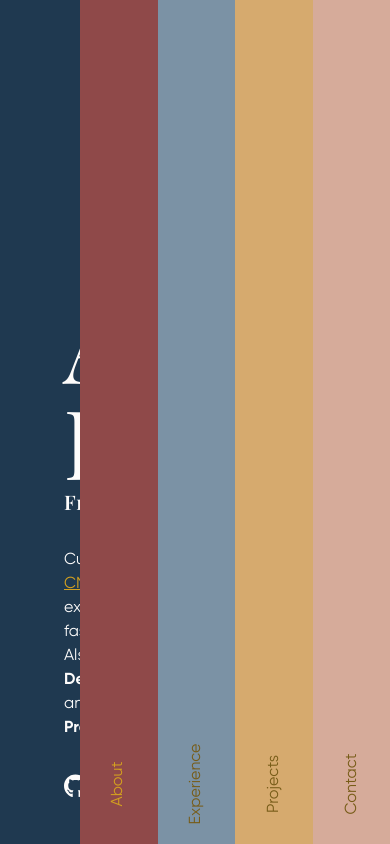
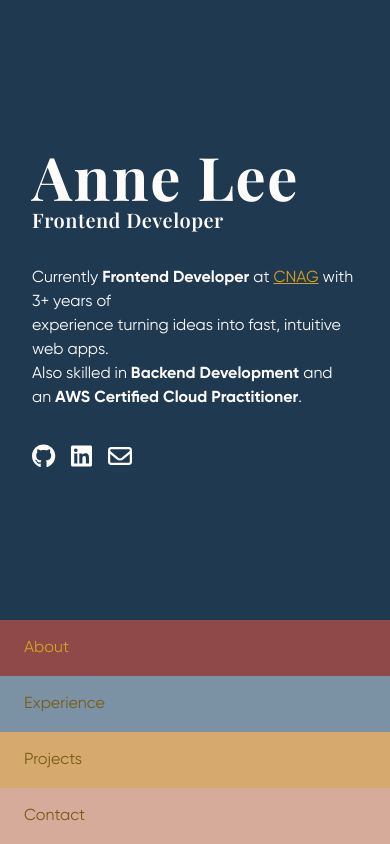
Before and after one commit to anne-mfl/portfolio-v3, a React (Vite) app: page / in a window 390 px wide. Built offline with nearby package versions, Linux system fonts and the light colour scheme; a web font is replaced by a local one.

Commit message:
starting with responsive

```diff
--- a/src/App.jsx
+++ b/src/App.jsx
@@ -16,7 +16,9 @@ function App() {
     <BrowserRouter>
       {/* <Routes> */}
       {/* <Route path="/" element={<BaseLayout />} /> */}
-      <div className='font-gilroy flex bg-custom_navy'>
+      <div className='font-gilroy flex bg-custom_navy
+        max-lg:flex-col max-lg:h-screen
+      '>
         <Home activePage={activePage} setActivePage={setActivePage} />
         <About activePage={activePage} setActivePage={setActivePage} />
         <Experience activePage={activePage} setActivePage={setActivePage} />
--- a/src/index.css
+++ b/src/index.css
@@ -21,7 +21,7 @@
 
 @layer components {
   .page_title {
-    @apply text-8xl font-bold font-playfair tracking-wide
+    @apply text-8xl font-bold font-playfair tracking-wide max-lg:text-6xl
   }
   .tech_stack {
     @apply [&>ul]:flex [&>ul]:flex-wrap [&>ul]:gap-1
--- a/src/layout/PageLayout.jsx
+++ b/src/layout/PageLayout.jsx
@@ -4,16 +4,11 @@ const PageLayout = ({ children, activePage, setActivePage, thisPage }) => {
 
   const getDelay = () => {
     switch (thisPage) {
-      case 'About':
-        return 0.1;
-      case 'Experience':
-        return 0.2;
-      case 'Projects':
-        return 0.3;
-      case 'Contact':
-        return 0.4;
-      default:
-        return 0.5;
+      case 'About': return 0.1;
+      case 'Experience': return 0.2;
+      case 'Projects': return 0.3;
+      case 'Contact': return 0.4;
+      default: return 0.5;
     }
   }
 
@@ -27,7 +22,7 @@ const PageLayout = ({ children, activePage, setActivePage, thisPage }) => {
       animate={thisPage === 'Home' ? {} : { y: '0%', opacity: 1, transition: { duration: 0.1, delay: getDelay() } }}
       exit={{ opacity: 0, y: "-100%", transition: { duration: 0.4, delay: 0.8 } }}
       className={`h-screen duration-500 delay-700 overflow-auto
-          ${activePage === thisPage ? 'flex-1 min-w-20' : 'w-20'}
+          ${activePage === thisPage ? 'flex-1 min-w-20 max-lg:min-h-14' : 'w-20 max-lg:h-14 max-lg:min-h-14 max-lg:w-full'}
           ${thisPage === 'Home' && 'bg-custom_navy text-custom_white'}
           ${thisPage === 'About' && 'bg-custom_red text-custom_white'}
           ${thisPage === 'Experience' && 'bg-custom_greyishblue text-custom_black'}
@@ -38,22 +33,26 @@ const PageLayout = ({ children, activePage, setActivePage, thisPage }) => {
     >
 
       <AnimatePresence mode='wait'>
-        {isActive ? (
-          <div className={`py-10 px-16 overflow-auto relative
-            ${thisPage === 'Home' && 'h-screen flex justify-start items-end'}
+        {isActive ? ( // Render page
+          <div className={`py-10 px-16 overflow-auto relative max-lg:h-full max-lg:px-8
+            ${thisPage === 'Home' && 'h-screen flex justify-start items-end max-lg:items-center'}
             ${thisPage === 'Contact' && 'h-screen pb-2'}
           `}>
             {children}
           </div>
-        ) : (
+        ) : ( // Render tab
           <motion.div
             key="tab"
             initial={{ x: '10%', opacity: 0 }}
             animate={{ x: '0%', opacity: 1, transition: { duration: 0.5 } }}
             exit={{ x: "10%", opacity: 0, transition: { duration: 0.5 } }}
-            className="h-screen flex justify-center items-end cursor-pointer"
+            className="h-screen flex justify-center items-end cursor-pointer
+             max-lg:items-start max-lg:justify-start
+            "
           >
-            <h1 className={`${thisPage === 'Home' || thisPage === 'About' ? 'text-custom_yellow' : 'text-custom_dark_yellow'} -rotate-90 my-12`}>
+            <h1 className={`${thisPage === 'Home' || thisPage === 'About' ? 'text-custom_yellow' : 'text-custom_dark_yellow'} -rotate-90 py-12
+              max-lg:rotate-0 max-lg:py-4 max-lg:pl-6
+            `}>
               {thisPage}
             </h1>
           </motion.div>
```
